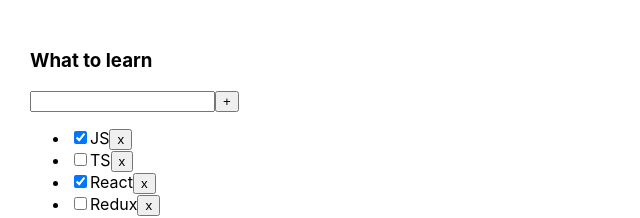
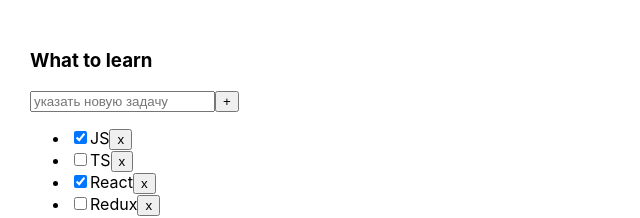
Before and after one commit to AndrosovMA/ToDoList, a React (Create React App) app: page / in a window 1280 px wide. Shown: the top 218 px of the page, without its empty margins (0-640 px from the left). Built offline with nearby package versions, Linux system fonts and the light colour scheme.

Commit message:
v.0.0.3 added library uuid; realization - add new task;

```diff
--- a/package.json
+++ b/package.json
@@ -10,10 +10,12 @@
     "@types/node": "^12.0.0",
     "@types/react": "^16.9.0",
     "@types/react-dom": "^16.9.0",
+    "@types/uuid": "^8.3.4",
     "react": "^16.13.1",
     "react-dom": "^16.13.1",
     "react-scripts": "3.4.1",
-    "typescript": "~3.7.2"
+    "typescript": "~3.7.2",
+    "uuid": "^8.3.2"
   },
   "scripts": {
     "start": "react-scripts start",
--- a/src/App.tsx
+++ b/src/App.tsx
@@ -1,9 +1,10 @@
 import React, {useState} from 'react';
 import './App.css';
 import {TodoList} from "./TodoList";
+import {v1} from "uuid";
 
 export type TaskType = {
-    id: number,
+    id: string,
     title: string,
     isDone: boolean,
 }
@@ -11,41 +12,48 @@
 export type FilterValueType = "All" | "Active" | "Completed";
 
 
-
 function App() {
 
-    let [tasks, setTask] = useState<TasksType>([
-        {id: 1, title: 'JS', isDone: true},
-        {id: 2, title: 'TS', isDone: false},
-        {id: 3, title: 'React', isDone: true},
-        {id: 4, title: 'Redux', isDone: false},
+    const [tasks, setTask] = useState<TasksType>([
+        {id: v1(), title: 'JS', isDone: true},
+        {id: v1(), title: 'TS', isDone: false},
+        {id: v1(), title: 'React', isDone: true},
+        {id: v1(), title: 'Redux', isDone: false},
     ]);
+    const [filter, setFilter] = useState<FilterValueType>('All');
 
-    let [filter, setFilter] = useState<FilterValueType>('All');
-
-    const removeTask = (id: number) => {
-        let taskFilter  = tasks.filter((el)=> el.id !== id)
+    const addTask = (tittle: string) => {
+        let newTask = {
+            id: v1(),
+            title: tittle,
+            isDone: false
+        }
+        let newTasks = [newTask, ...tasks];
+        setTask(newTasks);
+    }
+    const removeTask = (id: string) => {
+        let taskFilter = tasks.filter((el) => el.id !== id)
         setTask(taskFilter);
     }
-    const changeFilter = (value:FilterValueType) => {
+    const changeFilter = (value: FilterValueType) => {
         setFilter(value);
     }
 
     let tasksForTodoList = tasks;
-
-    if (filter === 'Active' ) {
-        tasksForTodoList  = tasks.filter((el)=> !el.isDone);
+    if (filter === 'Active') {
+        tasksForTodoList = tasks.filter((el) => !el.isDone);
     }
-    if (filter === 'Completed' ) {
-        tasksForTodoList  = tasks.filter((el)=> el.isDone);
+    if (filter === 'Completed') {
+        tasksForTodoList = tasks.filter((el) => el.isDone);
     }
-
 
     return (
         <div className="App">
             <TodoList tasks={tasksForTodoList}
                       removeTask={removeTask}
-                      changeFilter={changeFilter}/>
+                      changeFilter={changeFilter}
+                      addTask={addTask}
+            />
         </div>
     );
 }
--- a/src/TodoList.tsx
+++ b/src/TodoList.tsx
@@ -1,25 +1,48 @@
-import React from "react";
+import React, {useState} from "react";
 import {FilterValueType, TasksType} from "./App";
+import {v1} from "uuid";
 
 type Props = {
     tasks: TasksType;
-    removeTask: (id: number) => void;
+    removeTask: (id: string) => void;
     changeFilter: (value:FilterValueType) => void;
+    addTask: (tittle:string)=>void;
 }
 
 export function TodoList(props: Props) {
+    const [newTaskTittle, setNewTaskTittle] = useState('');
+
+    const inputTextHandler = (e: React.FormEvent<HTMLInputElement>)=> {
+        setNewTaskTittle(e.currentTarget.value);
+    };
+    const addTaskByEnter = (e: React.KeyboardEvent<HTMLInputElement>) => {
+        if (e.key === 'Enter') {
+            props.addTask(newTaskTittle);
+            setNewTaskTittle('')
+        }
+    };
+    const addTaskByButton = () => {
+        props.addTask(newTaskTittle);
+        setNewTaskTittle('')
+    }
+    const allClickHandler = () => {props.changeFilter('All')};
+    const activeClickHandler = () => {props.changeFilter('Active')};
+    const completedClickHandler = () => {props.changeFilter('Completed')};
+
 
     return (
         <div>
             <h3>What to learn</h3>
             <div>
-                <input/>
-                <button>+</button>
+                <input placeholder='указать новую задачу' value={newTaskTittle}
+                       onChange={inputTextHandler}
+                       onKeyPress={addTaskByEnter}/>
+                <button onClick={addTaskByButton}>+</button>
             </div>
             <ul>
                 {
                     props.tasks.map((el) => {
-                        return <li key={el.id}>
+                        return <li key={v1()}>
                             <input type="checkbox" checked={el.isDone}/>
                             <span>{el.title}</span>
                             <button onClick={ () => {props.removeTask(el.id)} } >x</button>
@@ -28,9 +51,9 @@
                 }
             </ul>
             <div>
-                <button onClick={ () => {props.changeFilter('All')} }>All</button>
-                <button onClick={ () => {props.changeFilter('Active')} }>Active</button>
-                <button onClick={ () => {props.changeFilter('Completed')} }>Completed</button>
+                <button onClick={allClickHandler}>All</button>
+                <button onClick={activeClickHandler}>Active</button>
+                <button onClick={completedClickHandler}>Completed</button>
             </div>
         </div>
     )
```
